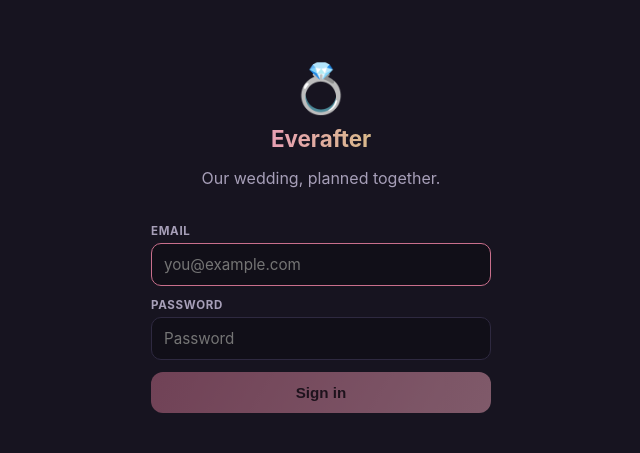
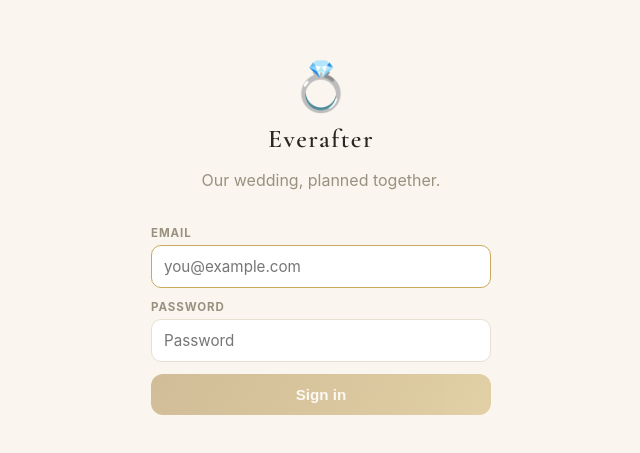
Before and after one commit to hcrisapulli87/wedding-planner, a React (Vite) app: page / in a window 1280 px wide. Shown: the part 165-618 px from the top of the page, without its empty margins (319-959 px from the left). Built offline with nearby package versions, Linux system fonts and the light colour scheme; no server answers.

Commit message:
feat: Ivory Editorial theme — light palette, Cormorant Garamond, tinted pills

```diff
--- a/package.json
+++ b/package.json
@@ -25,6 +25,7 @@
     "vitest": "^4.1.9"
   },
   "dependencies": {
+    "@fontsource/cormorant-garamond": "^5.2.11",
     "@supabase/supabase-js": "^2.108.2",
     "react": "^19.2.7",
     "react-dom": "^19.2.7",
--- a/src/main.tsx
+++ b/src/main.tsx
@@ -2,6 +2,9 @@ import { StrictMode } from 'react'
 import { createRoot } from 'react-dom/client'
 import { BrowserRouter } from 'react-router-dom'
 import App from './App'
+import '@fontsource/cormorant-garamond/500.css'
+import '@fontsource/cormorant-garamond/600.css'
+import '@fontsource/cormorant-garamond/500-italic.css'
 import './styles/theme.css'
 
 createRoot(document.getElementById('root')!).render(
--- a/src/styles/theme.css
+++ b/src/styles/theme.css
@@ -1,20 +1,25 @@
-/* Everafter — dark, romantic: deep ink, blush + soft-gold accents.
+/* Everafter — Ivory Editorial: warm paper, serif display, gold rules.
    Every component styles itself with these variables/classes only. */
 
 :root {
-  --bg: #171420;
-  --bg-raised: #201c2b;
-  --bg-sunken: #110f18;
-  --line: #2e2940;
-  --text: #f0ecf4;
-  --text-dim: #a79fb8;
-  --blush: #e8a0b4;
-  --blush-deep: #c96f8c;
-  --gold: #d9b98a;
-  --green: #7fc8a9;
-  --red: #e07a7a;
-  --amber: #e0b46c;
+  --bg: #faf6ef;
+  --bg-raised: #ffffff;
+  --bg-sunken: #f4eee2;
+  --line: #e7dfd2;
+  --text: #2b2620;
+  --text-dim: #99917f;
+  --gold: #a8833f;
+  --gold-rule: #c9a95e;
+  --blush: #c96f8c;
+  --green: #4c6b45;
+  --green-tint: #e8efe4;
+  --red: #b0563f;
+  --red-tint: #f3e0da;
+  --amber: #8c6d2f;
+  --amber-tint: #f5ead2;
+  --serif: 'Cormorant Garamond', Georgia, 'Times New Roman', serif;
   --radius: 14px;
+  --shadow: 0 1px 3px rgba(43, 38, 32, 0.06);
   --tabbar-h: calc(58px + env(safe-area-inset-bottom));
 }
 
@@ -48,20 +53,52 @@ html, body {
 }
 
 .screen-title {
-  font-size: 1.35rem;
-  font-weight: 700;
+  font-family: var(--serif);
+  font-size: 1.55rem;
+  font-weight: 600;
   margin: 0;
   letter-spacing: 0.01em;
 }
 
 .wordmark {
-  font-size: 1.4rem;
-  font-weight: 700;
+  font-family: var(--serif);
+  font-size: 1.6rem;
+  font-weight: 600;
   margin: 0;
-  background: linear-gradient(90deg, var(--blush), var(--gold));
-  -webkit-background-clip: text;
-  background-clip: text;
-  color: transparent;
+  letter-spacing: 0.06em;
+  color: var(--text);
+}
+
+.rule-ornament {
+  width: 44px;
+  height: 1px;
+  background: var(--gold-rule);
+  border: none;
+  margin: 8px auto;
+}
+
+.subscreen-header {
+  display: flex;
+  align-items: center;
+  gap: 10px;
+  margin-bottom: 14px;
+}
+.subscreen-header .screen-title { flex: 1; }
+
+.back-link {
+  border: 1px solid var(--line);
+  background: var(--bg-raised);
+  color: var(--gold);
+  border-radius: 10px;
+  width: 34px;
+  height: 34px;
+  font-size: 1.1rem;
+  line-height: 1;
+  cursor: pointer;
+  display: inline-flex;
+  align-items: center;
+  justify-content: center;
+  text-decoration: none;
 }
 
 .tabbar {
@@ -71,7 +108,7 @@ html, body {
   right: 0;
   height: var(--tabbar-h);
   padding-bottom: env(safe-area-inset-bottom);
-  background: color-mix(in srgb, var(--bg-sunken) 92%, transparent);
+  background: rgba(255, 253, 249, 0.94);
   backdrop-filter: blur(12px);
   border-top: 1px solid var(--line);
   display: flex;
@@ -92,7 +129,7 @@ html, body {
 }
 
 .tabbar a .tab-icon { font-size: 1.15rem; line-height: 1; }
-.tabbar a.active { color: var(--blush); }
+.tabbar a.active { color: var(--gold); }
 
 /* ── Cards & lists ──────────────────────────────────────────────────────── */
 
@@ -102,14 +139,15 @@ html, body {
   border-radius: var(--radius);
   padding: 14px;
   margin-bottom: 12px;
+  box-shadow: var(--shadow);
 }
 
 .card-title {
-  font-size: 0.78rem;
+  font-size: 0.72rem;
   font-weight: 700;
   text-transform: uppercase;
-  letter-spacing: 0.08em;
-  color: var(--text-dim);
+  letter-spacing: 0.14em;
+  color: var(--gold);
   margin: 0 0 10px;
 }
 
@@ -118,7 +156,7 @@ html, body {
   align-items: center;
   gap: 10px;
   padding: 10px 0;
-  border-bottom: 1px solid var(--line);
+  border-bottom: 1px solid var(--bg-sunken);
 }
 .row:last-child { border-bottom: none; }
 .row .grow { flex: 1; min-width: 0; }
@@ -133,7 +171,14 @@ html, body {
   justify-content: space-between;
   margin: 18px 0 8px;
 }
-.section-header h2 { font-size: 0.95rem; font-weight: 700; margin: 0; color: var(--gold); }
+.section-header h2 {
+  font-size: 0.78rem;
+  font-weight: 700;
+  text-transform: uppercase;
+  letter-spacing: 0.12em;
+  margin: 0;
+  color: var(--gold);
+}
 .section-header .count { font-size: 0.75rem; color: var(--text-dim); }
 
 /* ── Chips, pills, badges ───────────────────────────────────────────────── */
@@ -160,9 +205,9 @@ html, body {
   cursor: pointer;
 }
 .chip.active {
-  background: color-mix(in srgb, var(--blush) 18%, var(--bg-raised));
-  border-color: var(--blush-deep);
-  color: var(--blush);
+  background: var(--text);
+  border-color: var(--text);
+  color: var(--bg);
 }
 
 .pill {
@@ -175,14 +220,14 @@ html, body {
   font-weight: 700;
   background: var(--bg-sunken);
   color: var(--text-dim);
-  border: 1px solid var(--line);
+  border: none;
   cursor: pointer;
 }
-.pill.blush { color: var(--blush); border-color: var(--blush-deep); }
-.pill.gold  { color: var(--gold);  border-color: var(--gold); }
-.pill.green { color: var(--green); border-color: var(--green); }
-.pill.red   { color: var(--red);   border-color: var(--red); }
-.pill.amber { color: var(--amber); border-color: var(--amber); }
+.pill.blush { color: var(--blush); background: #f6e4ea; }
+.pill.gold  { color: var(--gold);  background: #f2e8d4; }
+.pill.green { color: var(--green); background: var(--green-tint); }
+.pill.red   { color: var(--red);   background: var(--red-tint); }
+.pill.amber { color: var(--amber); background: var(--amber-tint); }
 
 .badge {
   display: inline-block;
@@ -197,7 +242,7 @@ html, body {
 /* ── Buttons & forms ────────────────────────────────────────────────────── */
 
 .btn {
-  border: none;
+  border: 1px solid var(--line);
   border-radius: 12px;
   padding: 12px 16px;
   font-size: 0.95rem;
@@ -205,12 +250,11 @@ html, body {
   cursor: pointer;
   background: var(--bg-raised);
   color: var(--text);
-  border: 1px solid var(--line);
 }
 .btn.primary {
-  background: linear-gradient(120deg, var(--blush-deep), var(--blush));
+  background: linear-gradient(120deg, var(--gold), var(--gold-rule));
   border: none;
-  color: #241119;
+  color: #fffdf8;
 }
 .btn.danger { color: var(--red); border-color: var(--red); background: transparent; }
 .btn.small { padding: 7px 12px; font-size: 0.8rem; border-radius: 9px; }
@@ -225,12 +269,12 @@ html, body {
   height: 52px;
   border-radius: 50%;
   border: none;
-  background: linear-gradient(120deg, var(--blush-deep), var(--blush));
-  color: #241119;
+  background: linear-gradient(120deg, var(--gold), var(--gold-rule));
+  color: #fffdf8;
   font-size: 1.7rem;
   line-height: 1;
   cursor: pointer;
-  box-shadow: 0 6px 18px rgba(0, 0, 0, 0.45);
+  box-shadow: 0 6px 18px rgba(43, 38, 32, 0.28);
   z-index: 30;
 }
 
@@ -240,7 +284,7 @@ html, body {
   font-size: 0.72rem;
   font-weight: 700;
   text-transform: uppercase;
-  letter-spacing: 0.06em;
+  letter-spacing: 0.08em;
   color: var(--text-dim);
   margin-bottom: 5px;
 }
@@ -248,7 +292,7 @@ html, body {
 .field select,
 .field textarea {
   width: 100%;
-  background: var(--bg-sunken);
+  background: var(--bg-raised);
   border: 1px solid var(--line);
   border-radius: 10px;
   color: var(--text);
@@ -258,7 +302,7 @@ html, body {
 }
 .field input:focus, .field select:focus, .field textarea:focus {
   outline: none;
-  border-color: var(--blush-deep);
+  border-color: var(--gold-rule);
 }
 .field-grid { display: grid; grid-template-columns: 1fr 1fr; gap: 0 10px; }
 .field-grid-3 { display: grid; grid-template-columns: 1fr 1fr 1fr; gap: 0 10px; }
@@ -270,14 +314,14 @@ html, body {
   font-size: 0.9rem;
   margin-bottom: 10px;
 }
-.checkbox-line input { width: 18px; height: 18px; accent-color: var(--blush-deep); }
+.checkbox-line input { width: 18px; height: 18px; accent-color: var(--gold); }
 
 /* ── Bottom sheet ───────────────────────────────────────────────────────── */
 
 .sheet-backdrop {
   position: fixed;
   inset: 0;
-  background: rgba(10, 8, 15, 0.6);
+  background: rgba(43, 38, 32, 0.35);
   z-index: 50;
 }
 
@@ -288,7 +332,7 @@ html, body {
   bottom: 0;
   max-height: 88dvh;
   overflow-y: auto;
-  background: var(--bg-raised);
+  background: var(--bg);
   border-radius: 20px 20px 0 0;
   border-top: 1px solid var(--line);
   padding: 18px 16px calc(18px + env(safe-area-inset-bottom));
@@ -296,7 +340,7 @@ html, body {
   max-width: 560px;
   margin: 0 auto;
 }
-.sheet h3 { margin: 0 0 14px; font-size: 1.05rem; }
+.sheet h3 { margin: 0 0 14px; font-family: var(--serif); font-size: 1.25rem; font-weight: 600; }
 .sheet-actions { display: flex; gap: 8px; margin-top: 14px; }
 .sheet-actions .btn { flex: 1; }
 
@@ -310,8 +354,8 @@ html, body {
   overflow: hidden;
   display: flex;
 }
-.bar .seg-paid { background: var(--green); height: 100%; }
-.bar .seg-committed { background: var(--gold); height: 100%; }
+.bar .seg-paid { background: #7d9b76; height: 100%; }
+.bar .seg-committed { background: var(--gold-rule); height: 100%; }
 .bar.over .seg-committed { background: var(--red); }
 
 .stat-row { display: flex; gap: 8px; margin-bottom: 12px; }
@@ -322,20 +366,27 @@ html, body {
   border-radius: var(--radius);
   padding: 10px;
   text-align: center;
+  box-shadow: var(--shadow);
 }
-.stat .num { font-size: 1.15rem; font-weight: 800; }
-.stat .lbl { font-size: 0.62rem; text-transform: uppercase; letter-spacing: 0.06em; color: var(--text-dim); margin-top: 2px; }
+.stat .num { font-family: var(--serif); font-size: 1.35rem; font-weight: 600; }
+.stat .lbl { font-size: 0.62rem; text-transform: uppercase; letter-spacing: 0.08em; color: var(--text-dim); margin-top: 2px; }
 
 .countdown {
   text-align: center;
   padding: 26px 14px;
-  background:
-    radial-gradient(circle at 20% 15%, color-mix(in srgb, var(--blush-deep) 22%, transparent), transparent 55%),
-    radial-gradient(circle at 85% 80%, color-mix(in srgb, var(--gold) 14%, transparent), transparent 50%),
-    var(--bg-raised);
+  border-color: var(--gold-rule);
+  background: linear-gradient(180deg, #fffdf9, #f6efe3);
 }
-.countdown .days { font-size: 3rem; font-weight: 800; line-height: 1; }
-.countdown .sub { color: var(--text-dim); margin-top: 6px; font-size: 0.9rem; }
+.countdown .kicker {
+  font-size: 0.68rem;
+  font-weight: 700;
+  text-transform: uppercase;
+  letter-spacing: 0.16em;
+  color: var(--gold);
+}
+.countdown .days { font-family: var(--serif); font-size: 3.4rem; font-weight: 500; line-height: 1.1; }
+.countdown .tagline { font-family: var(--serif); font-style: italic; font-size: 1.05rem; color: var(--gold); }
+.countdown .sub { color: var(--text-dim); margin-top: 6px; font-size: 0.85rem; }
 
 .segmented {
   display: flex;
@@ -356,7 +407,7 @@ html, body {
   border-radius: 9px;
   cursor: pointer;
 }
-.segmented button.active { background: var(--bg-raised); color: var(--blush); border: 1px solid var(--line); }
+.segmented button.active { background: var(--bg-raised); color: var(--gold); border: 1px solid var(--line); }
 
 .banner {
   border-radius: var(--radius);
@@ -365,9 +416,9 @@ html, body {
   margin-bottom: 12px;
   border: 1px solid var(--amber);
   color: var(--amber);
-  background: color-mix(in srgb, var(--amber) 8%, var(--bg-raised));
+  background: var(--amber-tint);
 }
-.banner.red { border-color: var(--red); color: var(--red); background: color-mix(in srgb, var(--red) 8%, var(--bg-raised)); }
+.banner.red { border-color: var(--red); color: var(--red); background: var(--red-tint); }
 
 .empty {
   text-align: center;
@@ -381,6 +432,30 @@ html, body {
 .text-green { color: var(--green); }
 .text-gold { color: var(--gold); }
 
+/* ── Plan hub ───────────────────────────────────────────────────────────── */
+
+.hub-grid {
+  display: grid;
+  grid-template-columns: 1fr 1fr;
+  gap: 10px;
+  margin-bottom: 12px;
+}
+.hub-tile {
+  background: var(--bg-raised);
+  border: 1px solid var(--line);
+  border-radius: var(--radius);
+  padding: 14px 10px;
+  text-align: center;
+  box-shadow: var(--shadow);
+  cursor: pointer;
+  text-decoration: none;
+  color: var(--text);
+  display: block;
+}
+.hub-tile .ic { font-size: 1.5rem; }
+.hub-tile .nm { font-weight: 600; font-size: 0.9rem; margin-top: 4px; }
+.hub-tile .ct { font-size: 0.72rem; color: var(--text-dim); margin-top: 2px; }
+
 /* ── Login ──────────────────────────────────────────────────────────────── */
 
 .login {
@@ -392,6 +467,7 @@ html, body {
   padding: 24px;
 }
 .login .rings { font-size: 3rem; margin-bottom: 8px; }
+.login .fleuron { color: var(--gold-rule); font-size: 1.2rem; margin-top: 6px; }
 .login form { width: 100%; max-width: 340px; margin-top: 20px; }
 .login .error { color: var(--red); font-size: 0.85rem; margin-top: 8px; text-align: center; }
 
@@ -434,26 +510,31 @@ html, body {
   border-radius: var(--radius);
   overflow: hidden;
   cursor: pointer;
+  box-shadow: var(--shadow);
 }
 .idea-card img { width: 100%; aspect-ratio: 1; object-fit: cover; display: block; }
 .idea-card .idea-body { padding: 8px 10px 10px; }
 .idea-card .idea-title { font-size: 0.85rem; font-weight: 600; }
 
-/* ── Print: run sheet only ──────────────────────────────────────────────── */
+/* ── Print: any .print-view (run sheet, exports) ────────────────────────── */
 
 @media print {
   body { background: #fff; color: #000; }
   body * { visibility: hidden; }
+  .print-view, .print-view *,
   .print-runsheet, .print-runsheet * { visibility: visible; }
-  .print-runsheet {
+  .print-view, .print-runsheet {
     position: absolute;
     inset: 0;
     padding: 24px;
     background: #fff;
     color: #000;
+    border: none;
+    box-shadow: none;
   }
-  .print-runsheet .row { border-color: #ccc; }
-  .print-runsheet .row-sub { color: #444; }
+  .print-view .row, .print-runsheet .row { border-color: #ccc; }
+  .print-view .row-sub, .print-runsheet .row-sub { color: #444; }
+  .print-view .btn, .print-view [data-noprint],
   .print-runsheet .btn, .print-runsheet [data-noprint] { display: none !important; }
   .tabbar, .fab { display: none; }
 }
```
Also changed, not shown: 1 other file (tests, documents, lock files or other folders).
